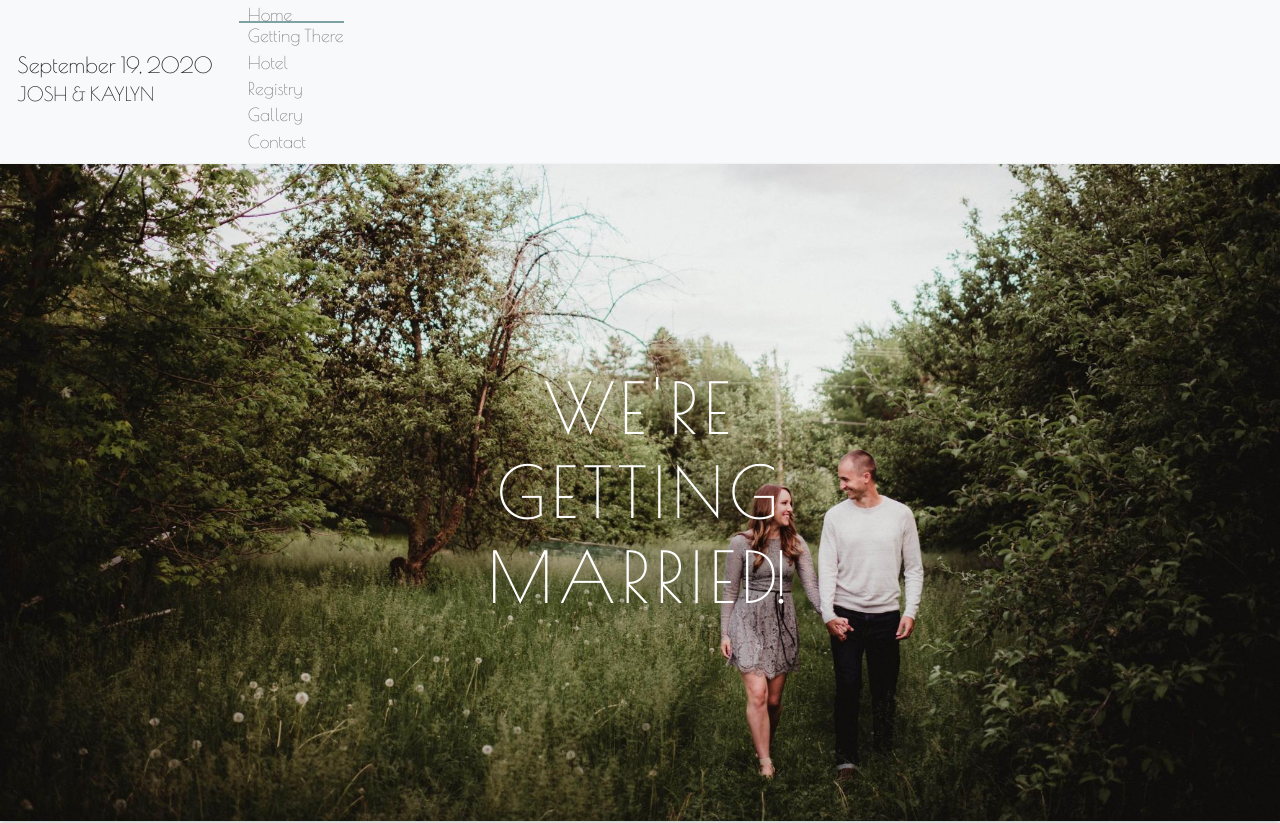
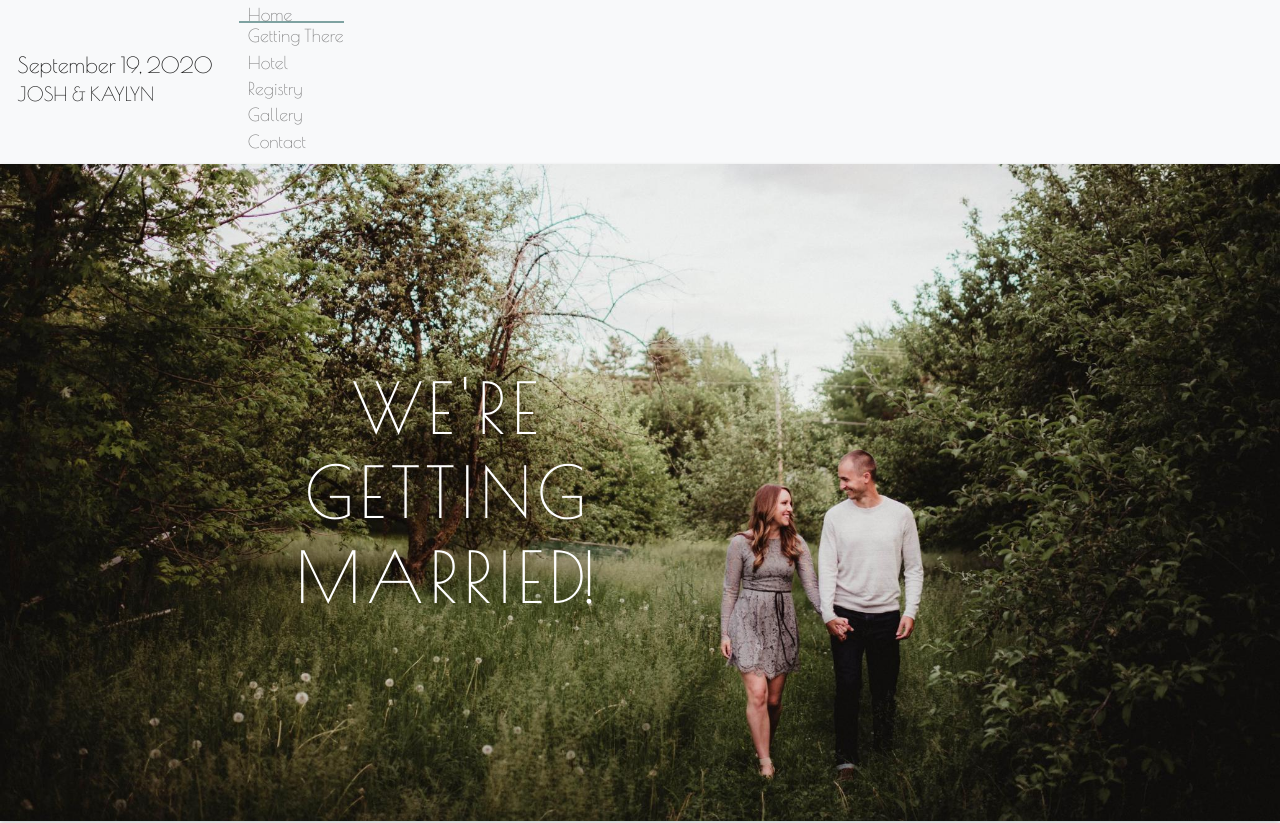
Before and after one commit to joshforcier/rsvp, a Vue app: page / in a window 1280 px wide. Shown: the top 823 px of the page. Built offline with nearby package versions, Linux system fonts and the light colour scheme; what vue-gallery, vue-sweetalert2, vuefire would draw is missing.

Commit message:
offset text on home img

```diff
--- a/src/components/Home.vue
+++ b/src/components/Home.vue
@@ -145,7 +145,7 @@ export default {
     font-family: "Poiret One";
     position: absolute;
     top: 50%;
-    left: 50%;
+    left: 35%;
     transform: translate(-50%, -50%);
     font-size: 2rem;
     letter-spacing: 0.3rem;
```
